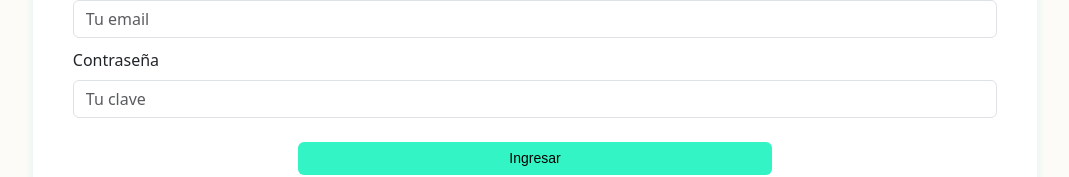
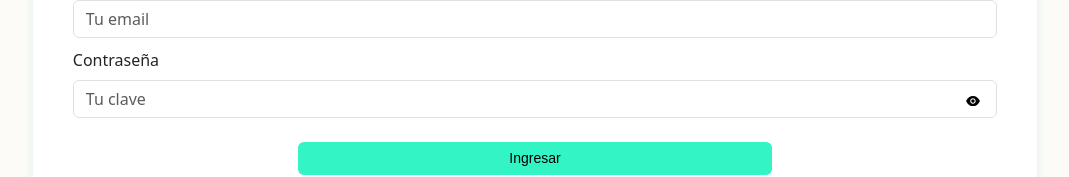
Before and after one commit to vickcm/mongodb-minisistema-atareados, a React (Vite) app in the folder front/: page /login in a window 1280 px wide. Shown: the part 288-465 px from the top of the page, without its empty margins (105-1174 px from the left). Built offline with nearby package versions, Linux system fonts and the light colour scheme.

Commit message:
ojito password

```diff
--- a/front/src/Pages/Perfil/LoginPage.jsx
+++ b/front/src/Pages/Perfil/LoginPage.jsx
@@ -1,59 +1,81 @@
-import { useState} from 'react'
-import Button from 'react-bootstrap/Button';
-import Form from 'react-bootstrap/Form';
-import '../../css/LoginPage.css'
-import { useNavigate } from 'react-router-dom';
-import authService from '../../service/autentication.service.js';
-import { Link } from 'react-router-dom';
+import { useState } from "react";
+import Button from "react-bootstrap/Button";
+import Form from "react-bootstrap/Form";
+import "../../css/LoginPage.css";
+import { useNavigate } from "react-router-dom";
+import authService from "../../service/autentication.service.js";
+import { Link } from "react-router-dom";
+import { AiFillEye, AiFillEyeInvisible } from "react-icons/ai";
+
 
 // para hacer ** cuando el usuario ya tiene perfil creado, llevarlo a la pagina de desafios, si no lo tiene llevarlo a crear perfil
 
-function LoginPage(){
-    const navigate = useNavigate()
+function LoginPage() {
+  const navigate = useNavigate();
 
-    const [email, setEmail] = useState('')
-    const [password, setPassword] = useState('')
-    const [error, setError] = useState('')
+  const [email, setEmail] = useState("");
+  const [password, setPassword] = useState("");
+  const [error, setError] = useState("");
+  const [shown, setShown] = useState(false);
+  const switchShown = () => setShown(!shown);
 
-    const onChangeEmail = (event) =>{
-        setEmail(event.target.value)
-    }
 
-    const onChangePassword = (event) =>{
-        setPassword(event.target.value)
-    }
+  const onChangeEmail = (event) => {
+    setEmail(event.target.value);
+  };
+
+  const onChangePassword = (event) => {
+    setPassword(event.target.value);
+  };
 
   const onSubmit = (event) => {
-        event.preventDefault()
-        console.log('submit', email, password)
-        authService.login({email, password})
+    event.preventDefault();
+    console.log("submit", email, password);
+    authService
+      .login({ email, password })
 
       .then((data) => {
-            console.log("data", data.responseAccount.token)
-            setError('')
-            localStorage.setItem('token', data.responseAccount.token)
-            navigate('/desafio', {replace: true})
+        console.log("data", data.responseAccount.token);
+        setError("");
+        localStorage.setItem("token", data.responseAccount.token);
+        navigate("/desafio", { replace: true });
       })
-        .catch(err => {
-            setError(err.error.message)
-        })
-    }
+      .catch((err) => {
+        setError(err.error.message);
+      });
+  };
 
-    return(
+  return (
     <div className="page">
       <div className="container">
-                <Form onSubmit={onSubmit} className='form-login'>
+        <Form onSubmit={onSubmit} className="form-login">
           <h1 className="text-center">Iniciar Sesión</h1>
           <Form.Group className="col-mb-6">
             <Form.Label>Email:</Form.Label>
-                        <Form.Control type="email"  placeholder="Tu email" value={email} onChange={onChangeEmail} />
+            <Form.Control
+              type="email"
+              placeholder="Tu email"
+              value={email}
+              onChange={onChangeEmail}
+            />
+
           </Form.Group>
-                    <Form.Group className="col-mb-6" >
+          <Form.Group className="col-mb-6">
             <Form.Label>Contraseña</Form.Label>
-                        <Form.Control type="password" placeholder="Tu clave" value={password} onChange={onChangePassword}/>
+            <div className="input-with-icon">
+              <Form.Control
+                type={shown ? "text" : "password"}
+                placeholder="Tu clave"
+                value={password}
+                onChange={onChangePassword}
+              />
+              <button onClick={switchShown} className="eye-icon-button">
+                {shown ? <AiFillEyeInvisible /> : <AiFillEye />}
+              </button>
+            </div>
           </Form.Group>
           <p> {error} </p>
-                    <div className='row justify-content-center my-4'>
+          <div className="row justify-content-center my-4">
             <Button type="submit" className="button">
               Ingresar
             </Button>
@@ -64,7 +86,7 @@ function LoginPage(){
         </Form>
       </div>
     </div>
-    )
+  );
 }
 
-export default LoginPage
+export default LoginPage;
--- a/front/src/Pages/Perfil/RegisterPage.jsx
+++ b/front/src/Pages/Perfil/RegisterPage.jsx
@@ -1,57 +1,78 @@
+import Button from "react-bootstrap/Button";
+import Form from "react-bootstrap/Form";
+import "../../css/LoginPage.css";
+import authService from "../../service/autentication.service.js";
+import { useCallback, useState } from "react";
+import { useNavigate } from "react-router-dom";
+import { AiFillEye, AiFillEyeInvisible } from "react-icons/ai";
 
-import Button from 'react-bootstrap/Button';
-import Form from 'react-bootstrap/Form';
-import '../../css/LoginPage.css'
-import authService from '../../service/autentication.service.js';
-import { useCallback, useState } from "react";
-import { useNavigate } from 'react-router-dom';
+function RegisterPage() {
+  const navigate = useNavigate();
 
-function RegisterPage(){
-    const navigate = useNavigate()
+  const [email, setEmail] = useState("");
+  const [password, setPassword] = useState("");
+  const [error, setError] = useState("");
+  const [shown, setShown] = useState(false);
+  const switchShown = () => setShown(!shown);
 
-    const [email, setEmail] = useState('')
-    const [password, setPassword] = useState('')
-    const [error, setError] = useState('')
+  const onChangeEmail = (event) => {
+    setEmail(event.target.value);
+  };
 
-    const onChangeEmail = (event) =>{
-        setEmail(event.target.value)
-    }
+  const onChangePassword = (event) => {
+    setPassword(event.target.value);
+  };
 
-    const onChangePassword = (event) =>{
-        setPassword(event.target.value)
-    }
-
-    const onSubmit = useCallback((event) => {
-        event.preventDefault()
-        console.log("submit", email, password)
+  const onSubmit = useCallback(
+    (event) => {
+      event.preventDefault();
+      console.log("submit", email, password);
       const account = {
         email,
-            password
-        }
-        authService.createAccount(account)
+        password,
+      };
+      authService
+        .createAccount(account)
 
-        .then(({account}) => {
-            console.log("cuenta creada", account)
-            setError('')
-            navigate('/login', {replace: true})
+        .then(({ account }) => {
+          console.log("cuenta creada", account);
+          setError("");
+          navigate("/login", { replace: true });
         })
-        .catch(err => {
-            setError(err.error.message)
-        })
-    }, [email, password, navigate, setError])
+        .catch((err) => {
+          setError(err.error.message);
+        });
+    },
+    [email, password, navigate, setError]
+  );
 
-    return(
+  return (
     <div className="page">
       <div className="container">
         <Form className="form-login" onSubmit={onSubmit}>
           <h1 className="text-center">Registrarse</h1>
           <Form.Group className="col-mb-6">
             <Form.Label>Email:</Form.Label>
-                        <Form.Control type="email"  placeholder="Tu email" value={email} onChange={onChangeEmail} />
+            <Form.Control
+              type="email"
+              placeholder="Tu email"
+              value={email}
+              onChange={onChangeEmail}
+            />
           </Form.Group>
-                    <Form.Group className="col-mb-6" >
+          <Form.Group className="col-mb-6">
             <Form.Label>Contraseña</Form.Label>
-                        <Form.Control type="password" placeholder="Tu clave" value={password} onChange={onChangePassword}/>
+            <div className="input-with-icon">
+              <Form.Control
+                type={shown ? "text" : "password"}
+                placeholder="Tu clave"
+                value={password}
+                onChange={onChangePassword}
+              />
+              <button type="button" onClick={switchShown} className="eye-icon-button">
+                {shown ? <AiFillEyeInvisible /> : <AiFillEye />}
+              </button>
+            </div>{" "}
           </Form.Group>
           <p> {error} </p>
           <Button type="submit" className="button">
@@ -60,7 +81,7 @@ function RegisterPage(){
         </Form>
       </div>
     </div>
-    )
+  );
 }
 
-export default RegisterPage
+export default RegisterPage;
--- a/front/src/css/LoginPage.css
+++ b/front/src/css/LoginPage.css
@@ -29,3 +29,29 @@
 label{
     margin-top: 10px;
 }
+
+.eye-icon-button {
+    background: none;
+    border: none;
+    cursor: pointer;
+  }
+
+
+  .input-with-icon {
+    position: relative;
+  }
+
+  .input-with-icon input {
+    padding-right: 35px; /* Ajusta este valor según el tamaño de tus iconos */
+  }
+
+  .input-with-icon button {
+    position: absolute;
+    top: 50%;
+    right: 10px;
+    transform: translateY(-50%);
+    background: none;
+    border: none;
+    cursor: pointer;
+    outline: none;
+  }
```
Lines whose indentation alone changed are shown as unchanged.
